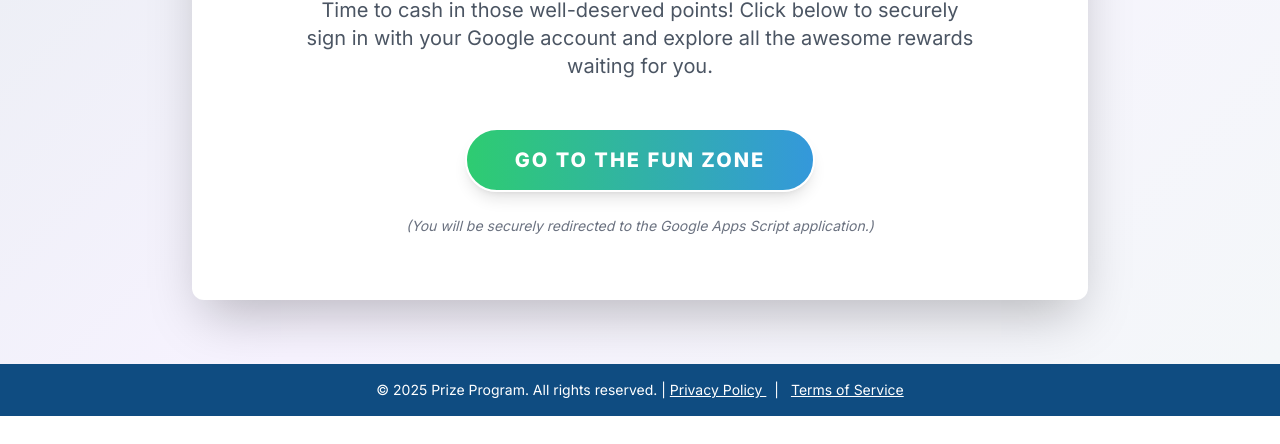
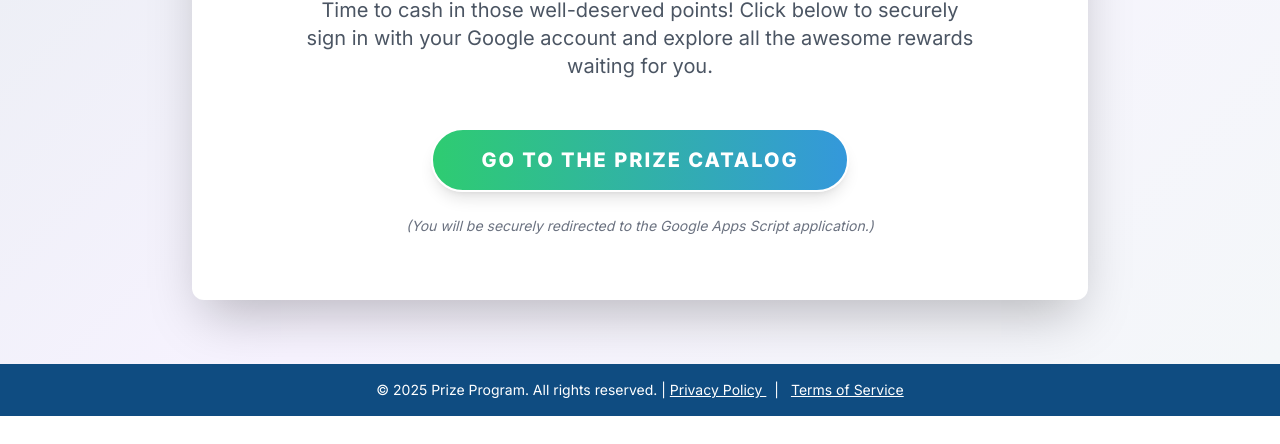
Before and after one commit to jhahn58-commits/jhahn58-comits.github.io, a plain HTML site: page index.html in a window 1280 px wide. Shown: the part 356-800 px from the top of the page. Drawn offline with nearby package versions, Linux system fonts and the light colour scheme.

Commit message:
Update index.html

```diff
--- a/index.html
+++ b/index.html
@@ -82,7 +82,7 @@
             <!-- Call-to-Action Link -->
             <a href="https://script.google.com/macros/s/AKfycbyDSfkR00tMQoVfMKO90BBvHhfDSrUf936XU-pQrjziY9eDmKg0zVIcOqX-HV210_Akwg/exec" target="_self"
                class="cta-button inline-block text-white font-black py-4 px-12 rounded-full text-xl uppercase tracking-widest focus:outline-none focus:ring-4 focus:ring-accent-green focus:ring-opacity-50 shadow-lg">
-                Go to the Fun Zone
+                Go to the Prize Catalog
             </a>
 
             <!-- Small Note -->
```
